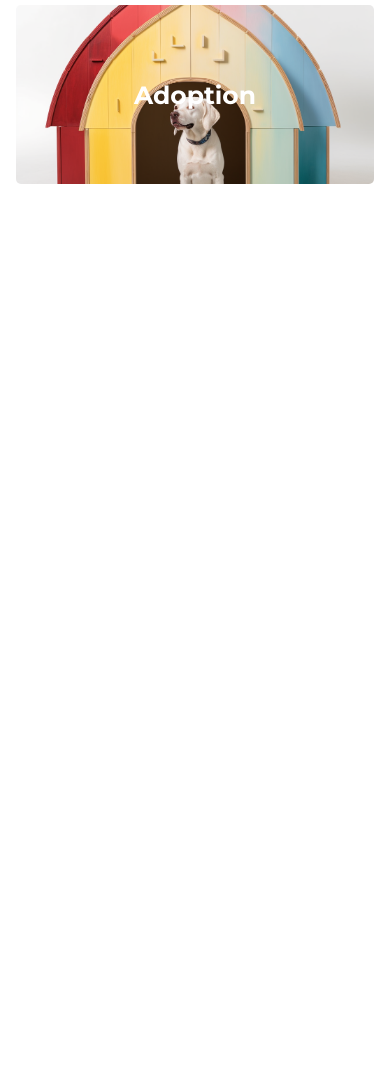
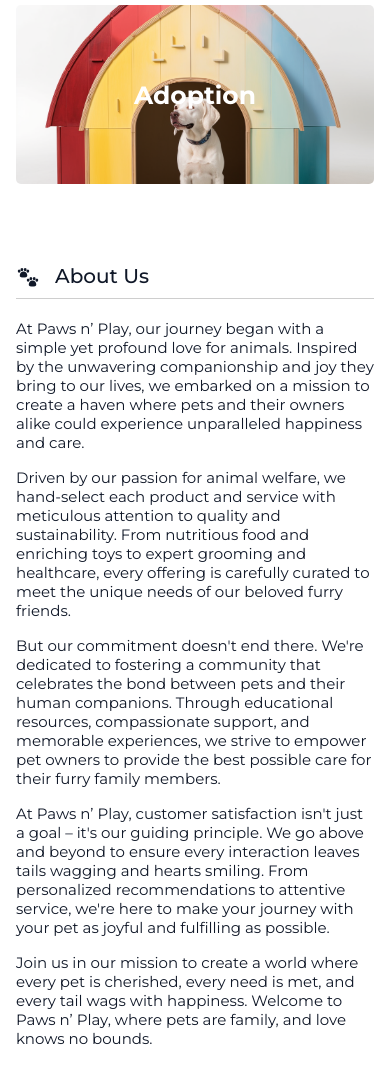
Before and after one commit to xXLuisHenriqueXx/blog_desafio_compass, a website built with webpack: page index.html in a window 390 px wide. Shown: the part 1726-2810 px from the top of the page. Before the commit the page ends 1950 px from the top, so only its background shows below. Built offline with nearby package versions, Linux system fonts and the light colour scheme.

Commit message:
ADD: mobile first and responsivity

```diff
--- a/index.html
+++ b/index.html
@@ -237,5 +237,57 @@
         </div>
       </article>
     </section>
+
+    <section class="aboutpage">
+      <header>
+        <div>
+          <img src="./assets/secondary_paw.png" alt="Ícone de patas brancas" />
+
+          <h1>About Us</h1>
+        </div>
+      </header>
+
+      <article>
+        <div>
+          <p>
+            At Paws n’ Play, our journey began with a simple yet profound love
+            for animals. Inspired by the unwavering companionship and joy they
+            bring to our lives, we embarked on a mission to create a haven where
+            pets and their owners alike could experience unparalleled happiness
+            and care.
+          </p>
+          <p>
+            Driven by our passion for animal welfare, we hand-select each
+            product and service with meticulous attention to quality and
+            sustainability. From nutritious food and enriching toys to expert
+            grooming and healthcare, every offering is carefully curated to meet
+            the unique needs of our beloved furry friends.
+          </p>
+          <p>
+            But our commitment doesn't end there. We're dedicated to fostering a
+            community that celebrates the bond between pets and their human
+            companions. Through educational resources, compassionate support,
+            and memorable experiences, we strive to empower pet owners to
+            provide the best possible care for their furry family members.
+          </p>
+          <p>
+            At Paws n’ Play, customer satisfaction isn't just a goal – it's our
+            guiding principle. We go above and beyond to ensure every
+            interaction leaves tails wagging and hearts smiling. From
+            personalized recommendations to attentive service, we're here to
+            make your journey with your pet as joyful and fulfilling as
+            possible.
+          </p>
+          <p>
+            Join us in our mission to create a world where every pet is
+            cherished, every need is met, and every tail wags with happiness.
+            Welcome to Paws n’ Play, where pets are family, and love knows no
+            bounds.
+          </p>
+        </div>
+
+        <img src="./assets/cats_about.png" alt="Gatos com bolos" />
+      </article>
+    </section>
   </body>
 </html>
--- a/styles.css
+++ b/styles.css
@@ -848,3 +848,96 @@
     }
   }
 }
+
+@layer about {
+  .aboutpage {
+    position: relative;
+    width: 100%;
+    padding: 2.5rem 1rem;
+
+    @media screen and (min-width: 1024px) {
+      padding: 1.75rem 5rem;
+    }
+
+    & > header {
+      display: flex;
+      flex-direction: row;
+      justify-content: flex-start;
+      align-items: center;
+      border-bottom: 1px solid var(--info-footer-color);
+      padding-bottom: 0.625rem;
+      margin-bottom: 1.25rem;
+
+      div {
+        display: flex;
+        align-items: center;
+        gap: 0.938rem;
+
+        img {
+          width: 1.5rem;
+          height: 1.5rem;
+        }
+
+        h1 {
+          font-size: 20px;
+          font-weight: 500;
+          color: var(--secondary-color);
+        }
+      }
+
+      @media screen and (min-width: 768px) {
+        div {
+          img {
+            width: 2rem;
+            height: 2rem;
+          }
+
+          h1 {
+            font-size: 35px;
+          }
+        }
+      }
+    }
+
+    & > article {
+      display: flex;
+      flex-direction: row;
+      justify-content: space-between;
+      align-items: flex-start;
+
+      @media screen and (min-width: 768px) {
+        border: 1px solid var(--info-footer-color);
+        padding: 2.5rem 1.25rem;
+      }
+
+      & > div:nth-child(1) {
+        font-size: 15px;
+        font-weight: 400;
+        color: var(--secondary-color);
+        width: 100%;
+
+        & > p:not(:last-child) {
+          margin-bottom: 1rem;
+        }
+
+        @media screen and (min-width: 1024px) {
+          font-size: 21px;
+        }
+
+        @media screen and (min-width: 1440px) {
+          width: 50%;
+        }
+      }
+
+      & > img {
+        display: none;
+        position: relative;
+        max-width: 50%;
+
+        @media screen and (min-width: 1440px) {
+          display: block;
+        }
+      }
+    }
+  }
+}
```
Also changed, not shown: 1 other file.
